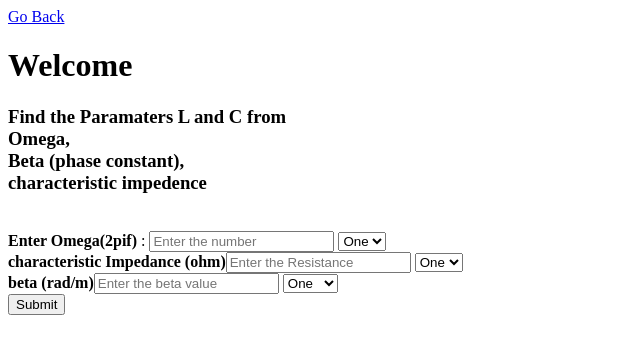
After one commit to sowhatnowgithub/tx_line_param, a PHP site: page /web/algo2.php in a window 1280 px wide. The commit adds this page. Shown: the top 354 px of the page, without its empty margins (0-640 px from the left). Run offline with PHP 8.4, Linux system fonts and the light colour scheme.

Commit message:
Decided to do 6 algo:

```diff
--- a/web/algo1.php
+++ b/web/algo1.php
@@ -6,8 +6,7 @@ EM ass_2
 </title>
 </head>
 <body>
-
-<h1>Welcome</h1>
+<a href='/'>Go Back</a><br>
 <h3>Find the Paramaters <br> gamma(propagation constant),<br> alpha,<br> Beta (phase constant),<br> phase veloicty,<br> characteristic impedence,<br> lamda from R L G C and Omeag(2*pi*F),
 </h3>
 
--- /dev/null
+++ b/web/algo2.php
@@ -0,0 +1,45 @@
+<!DOCTYPE html>
+<html>
+<head>
+<title>
+EM ass_2
+</title>
+</head>
+<body>
+
+<a href='/'>Go Back</a><br>
+<h1>Welcome</h1>
+<h3>Find the Paramaters L and C from <br> Omega,<br> Beta (phase constant),<br> characteristic impedence
+</h3>
+
+<form method="GET" action="/app/algo2.php">
+
+<br>
+<b>Enter Omega(2pif)</b> : <input type="number" step="any" name="omega" placeholder="Enter the number" required>
+<select name="omega_power">
+<option value="0">One</option>
+<option value="3">K</option>
+<option value="6">M</option>
+<option value="9">G</option>
+</select>
+<br>
+	<b>characteristic Impedance (ohm)</b><input type="number" step="any" name="resistance" placeholder="Enter the Resistance" required>
+<select name="resistance_power">
+<option value="0">One</option>
+<option value="3">K</option>
+<option value="6">M</option>
+<option value="9">G</option>
+</select>
+<br>
+<b>beta (rad/m)</b><input  type="number" step="any" name="beta" placeholder="Enter the beta value" required>
+<select name="beta_power" required>
+<option value="0">One</option>
+<option value="-3">milli</option>
+<option value="-6">micro</option>
+<option value="-9">nano</option>
+</select>
+<br>
+<input type="submit">
+</form>
+</body>
+</html>
```
Also changed, not shown: app/algo2.php (+51 -0 lines), index.php (+14 -2 lines), 4 other files.
